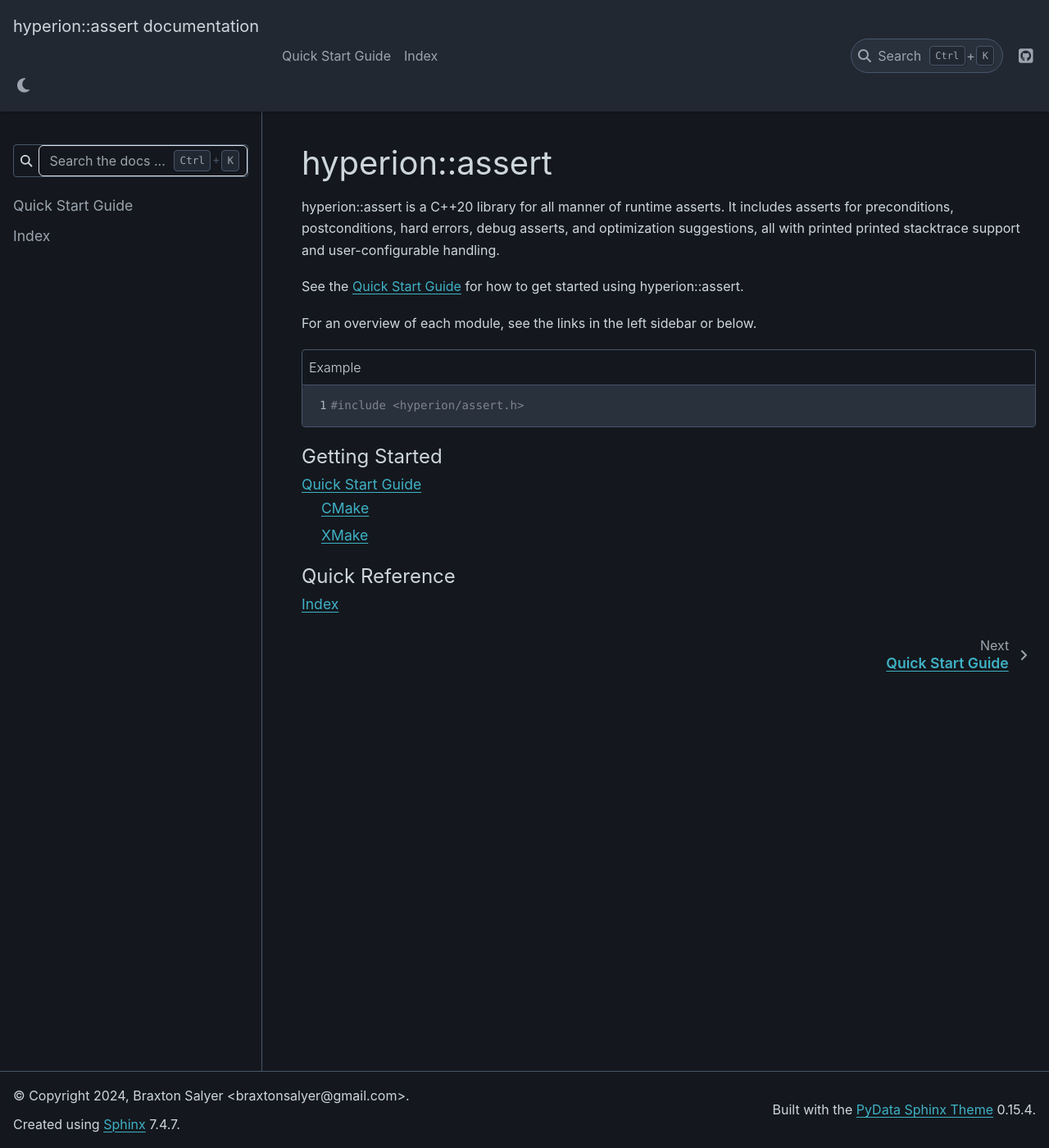
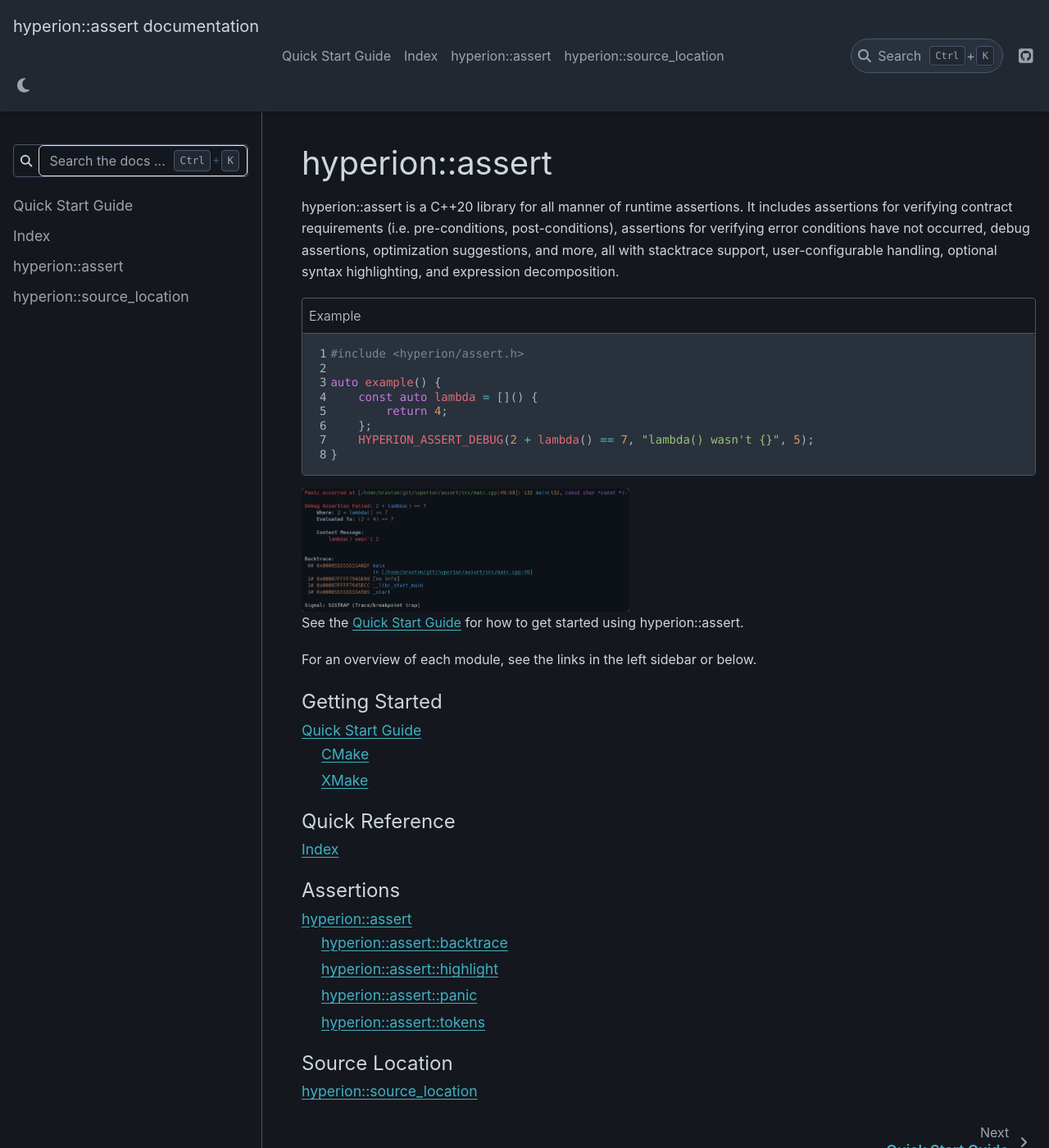
Before and after one commit to braxtons12/hyperion_assert, a Sphinx documentation site: the page built from docs/index.rst, in a window 1280 px wide and 1400 px high. Shown: the whole window at 82% size. Built offline with Sphinx 7.4.7 and the PyData theme 0.15.4, drawn with Linux system fonts in a browser that asks for light colours.

```diff
--- /dev/null
+++ b/docs/backtrace.rst
@@ -0,0 +1,5 @@
+hyperion::assert::backtrace
+***************************
+
+.. doxygengroup:: backtrace
+    :members:
--- /dev/null
+++ b/docs/highlight.rst
@@ -0,0 +1,5 @@
+hyperion::assert::highlight
+***************************
+
+.. doxygengroup:: highlight
+    :members:
--- a/docs/index.rst
+++ b/docs/index.rst
@@ -1,19 +1,34 @@
 hyperion::assert
 ****************
 
-hyperion::assert is a C++20 library for all manner of runtime asserts. It includes asserts
-for preconditions, postconditions, hard errors, debug asserts, and optimization suggestions,
-all with printed printed stacktrace support and user-configurable handling.
-
-See the :doc:`Quick Start Guide <quick_start>` for how to get started using hyperion::assert.
-
-For an overview of each module, see the links in the left sidebar or below.
+hyperion::assert is a C++20 library for all manner of runtime assertions.
+It includes assertions for verifying contract requirements (i.e. pre-conditions, post-conditions),
+assertions for verifying error conditions have not occurred, debug assertions,
+optimization suggestions, and more, all with stacktrace support, user-configurable handling,
+optional syntax highlighting, and expression decomposition.
 
 .. code-block:: cpp
     :caption: Example
     :linenos:
 
     #include <hyperion/assert.h>
+
+    auto example() {
+        const auto lambda = []() {
+            return 4;
+        };
+        HYPERION_ASSERT_DEBUG(2 + lambda() == 7, "lambda() wasn't {}", 5);
+    }
+
+.. image:: resources/debug_assert_output.png
+    :width: 400
+    :alt: HYPERION_ASSERT_DEBUG assertion failure output example
+
+
+
+See the :doc:`Quick Start Guide <quick_start>` for how to get started using hyperion::assert.
+
+For an overview of each module, see the links in the left sidebar or below.
 
 .. toctree::
     :caption: Getting Started
@@ -24,3 +39,13 @@ For an overview of each module, see the links in the left sidebar or below.
     :caption: Quick Reference
 
     genindex
+
+.. toctree::
+    :caption: Assertions
+
+    assert
+
+.. toctree::
+    :caption: Source Location
+
+    source_location
--- /dev/null
+++ b/docs/panic.rst
@@ -0,0 +1,5 @@
+hyperion::assert::panic
+***********************
+
+.. doxygengroup:: panic
+    :members:
--- /dev/null
+++ b/docs/source_location.rst
@@ -0,0 +1,5 @@
+hyperion::source_location
+*************************
+
+.. doxygengroup:: source_location
+    :members:
--- /dev/null
+++ b/docs/tokens.rst
@@ -0,0 +1,5 @@
+hyperion::assert::tokens
+************************
+
+.. doxygengroup:: tokens
+    :members:
```
Also changed, not shown: README.md (+20 -3 lines), docs/assert.rst (added, +31 -0 lines), docs/resources/debug_assert_output.png (added), 10 other files.
